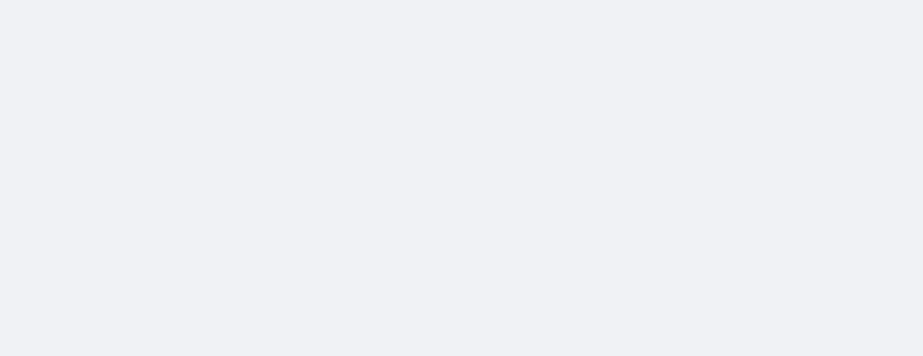
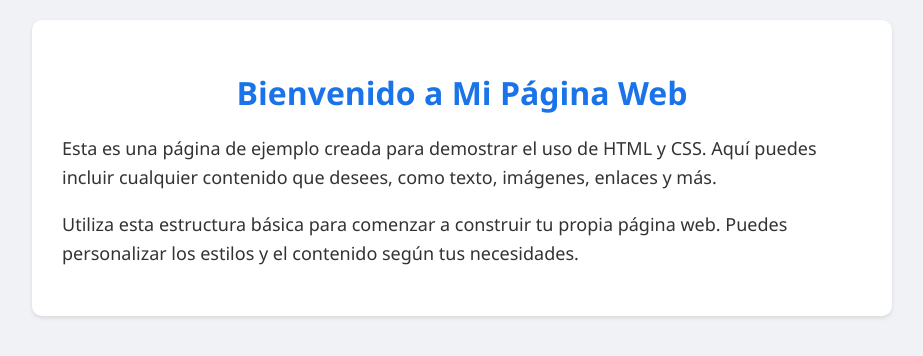
Before and after one commit to Genni02/PruebitaGitGenni, a plain HTML site: page index.html in a window 1280 px wide. Shown: the whole page, without its empty margins (178-1101 px from the left). Drawn offline with Linux system fonts and the light colour scheme.

Commit message:
Creando pruebas

```diff
--- a/index.html
+++ b/index.html
@@ -34,5 +34,11 @@
         }
     </style>
 </head>
-
+<body>
+    <div class="container">
+        <h1>Bienvenido a Mi Página Web</h1>
+        <p>Esta es una página de ejemplo creada para demostrar el uso de HTML y CSS. Aquí puedes incluir cualquier contenido que desees, como texto, imágenes, enlaces y más.</p>
+        <p>Utiliza esta estructura básica para comenzar a construir tu propia página web. Puedes personalizar los estilos y el contenido según tus necesidades.</p>
+    </div>
+</body>
 </html>
```
